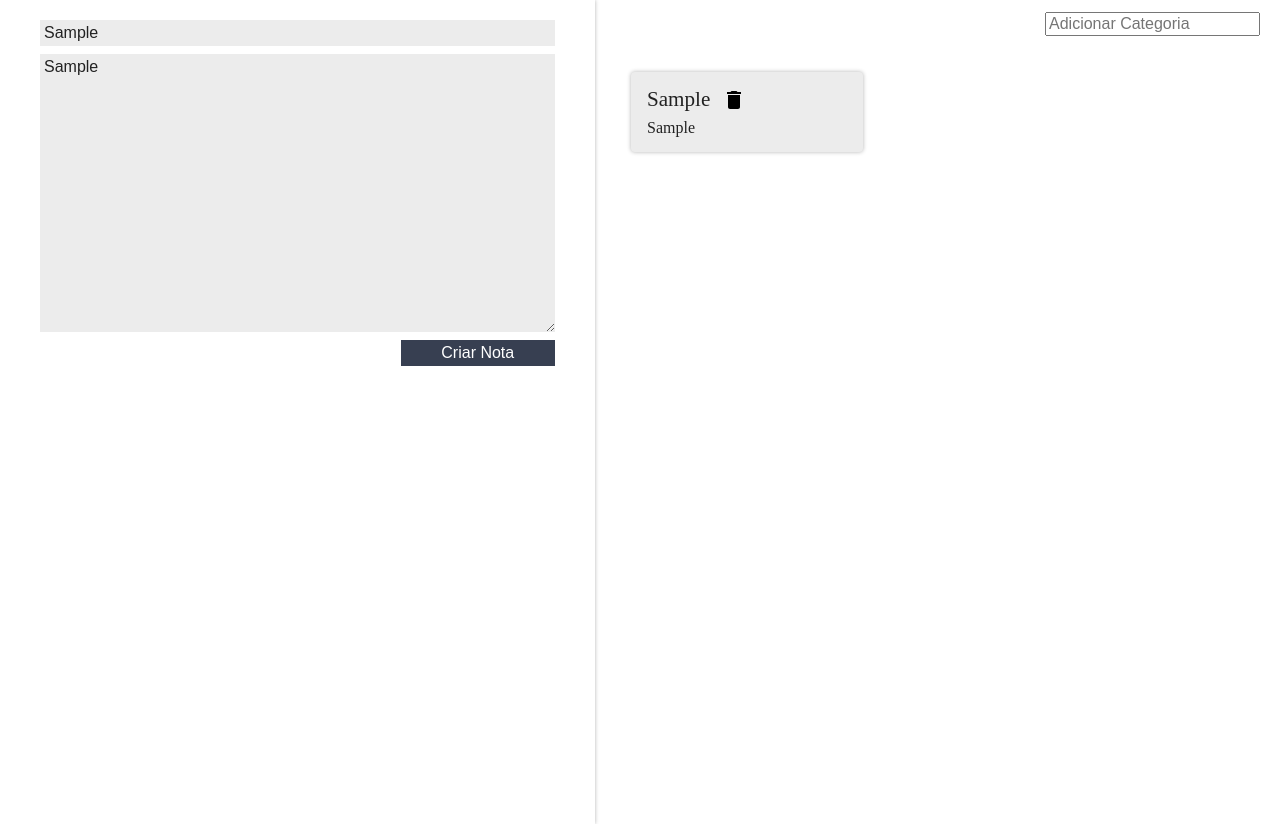
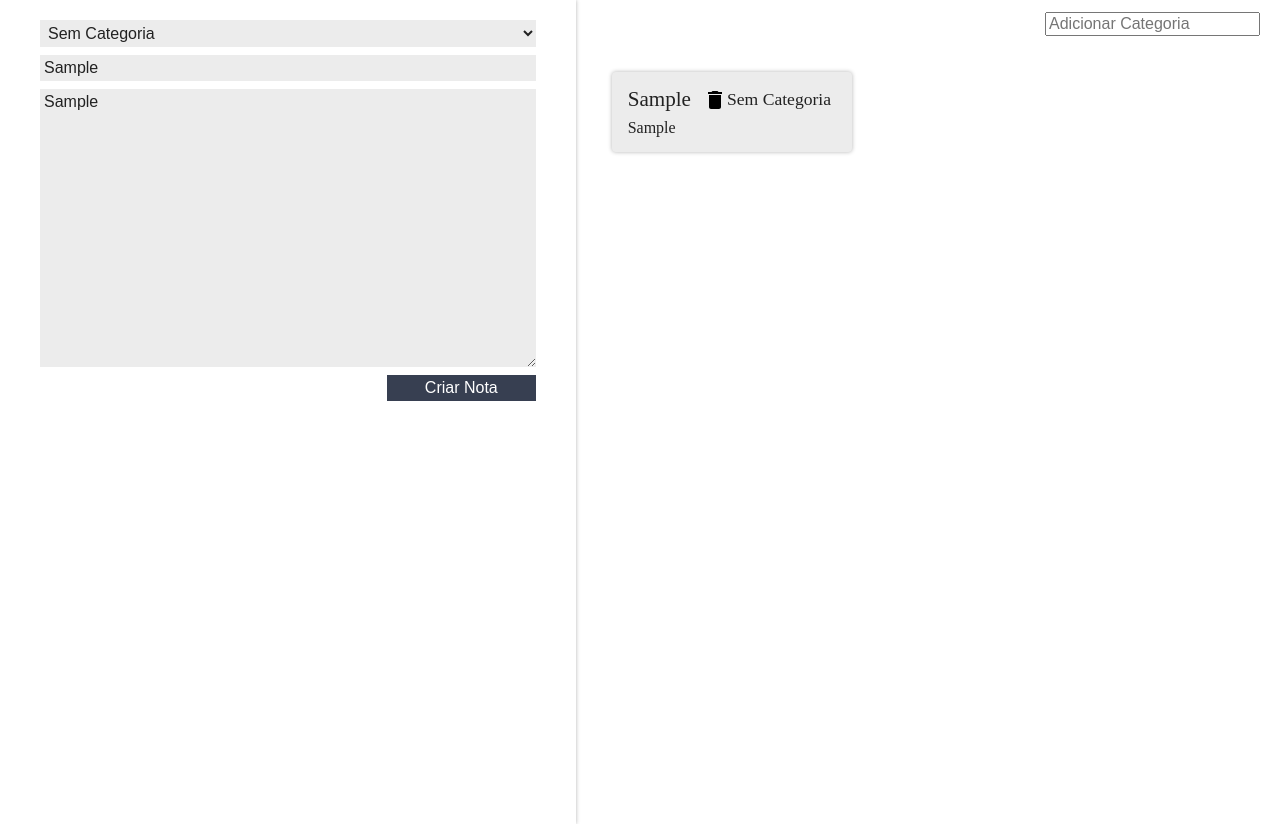
Before and after one commit to Zimmerr/AluraReactNew, a React (Create React App) app in the folder ceep/: page / in a window 1280 px wide. Both pictures are taken after typing "Sample", "Sample" into the empty fields and a click on the button "Criar Nota". Built offline with nearby package versions, Linux system fonts and the light colour scheme.

Commit message:
Parte 2 - Aula 3
Options dinamicas, separação entre dados e visualização

```diff
--- a/ceep/src/App.js
+++ b/ceep/src/App.js
@@ -16,8 +16,8 @@
     };
   }
 
-  criarNota(titulo, texto){
-    const novaNota = {titulo, texto};
+  criarNota(titulo, texto, categoria){
+    const novaNota = {titulo, texto, categoria};
     const novoArrayNotas = [...this.state.notas,novaNota]
     const novoEstado = {
       notas:novoArrayNotas
@@ -40,7 +40,10 @@
   render() {
     return (
       <section className="conteudo">
-        <FormularioCadastro criarNota={this.criarNota.bind(this)}/>
+        <FormularioCadastro
+          categorias={this.state.categorias}
+          criarNota={this.criarNota.bind(this)}
+        />
         <main className="conteudo-principal">
           <ListaDeCategorias
             adicionarCategoria={this.adicionarCategoria.bind(this)}
--- a/ceep/src/components/CardNota/CardNota.jsx
+++ b/ceep/src/components/CardNota/CardNota.jsx
@@ -15,6 +15,7 @@
         <header className="card-nota_cabecalho">
           <h3 className="card-nota_titulo">{this.props.titulo}</h3>
           <DeleteSVG onClick={this.apagar.bind(this)}/>
+          <h4>{this.props.categoria}</h4>
         </header>
         <p className="card-nota_texto">{this.props.texto}</p>
       </section>
--- a/ceep/src/components/FormularioCadastro/FormularioCadastro.jsx
+++ b/ceep/src/components/FormularioCadastro/FormularioCadastro.jsx
@@ -7,6 +7,12 @@
     super(props);
     this.titulo ="";
     this.texto ="";
+    this.categoria = "Sem Categoria";
+  }
+
+  _handleMudancaCategoria(evento){
+    evento.stopPropagation();
+    this.categoria = evento.target.value;
   }
 
   _handleMudancaTitulo(evento){
@@ -22,7 +28,7 @@
   _criarNota(evento){
     evento.preventDefault();
     evento.stopPropagation();
-    this.props.criarNota(this.titulo, this.texto);
+    this.props.criarNota(this.titulo, this.texto, this.categoria);
 
   }
 
@@ -31,6 +37,16 @@
       <form className="form-cadastro"
         onSubmit={this._criarNota.bind(this)}
       >
+        <select
+          onChange={this._handleMudancaCategoria.bind(this)}
+          className="form-cadastro_input"
+        >
+          <option>Sem Categoria</option>
+
+          {this.props.categorias.map((categoria) => {
+            return <option>{categoria}</option>;
+          })}
+        </select>
         <input
           type="text"
           placeholder="Título"
--- a/ceep/src/components/ListaDeNotas/ListaDeNotas.jsx
+++ b/ceep/src/components/ListaDeNotas/ListaDeNotas.jsx
@@ -13,7 +13,8 @@
               indice={index}
               apagarNota={this.props.apagarNota}
               titulo={nota.titulo}
-              texto={nota.texto}/>
+              texto={nota.texto}
+              categoria={nota.categoria}/>
             </li>
           );
         })}
```
